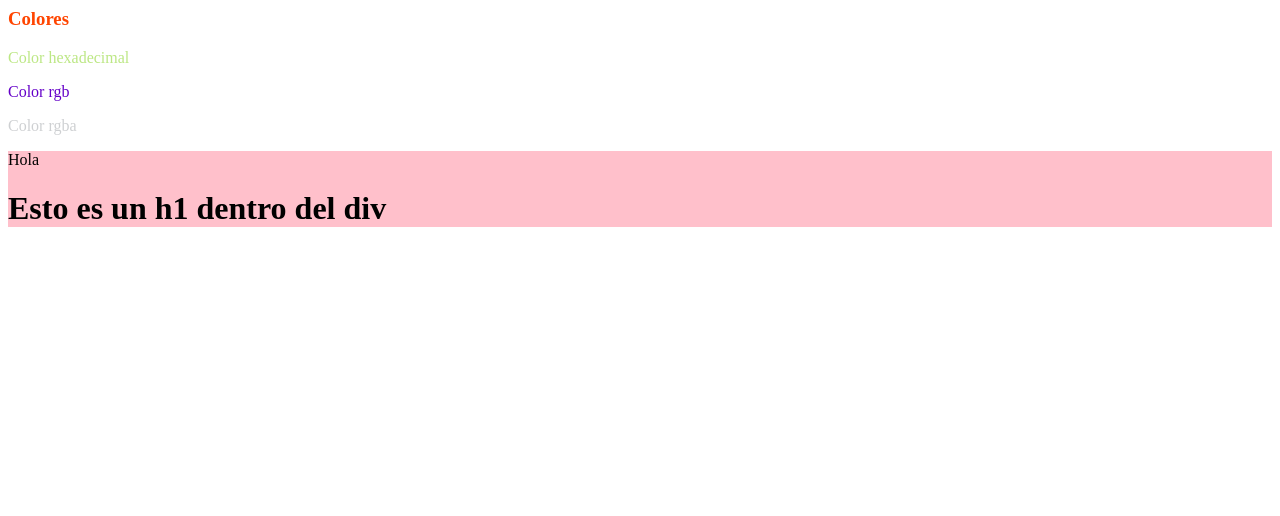
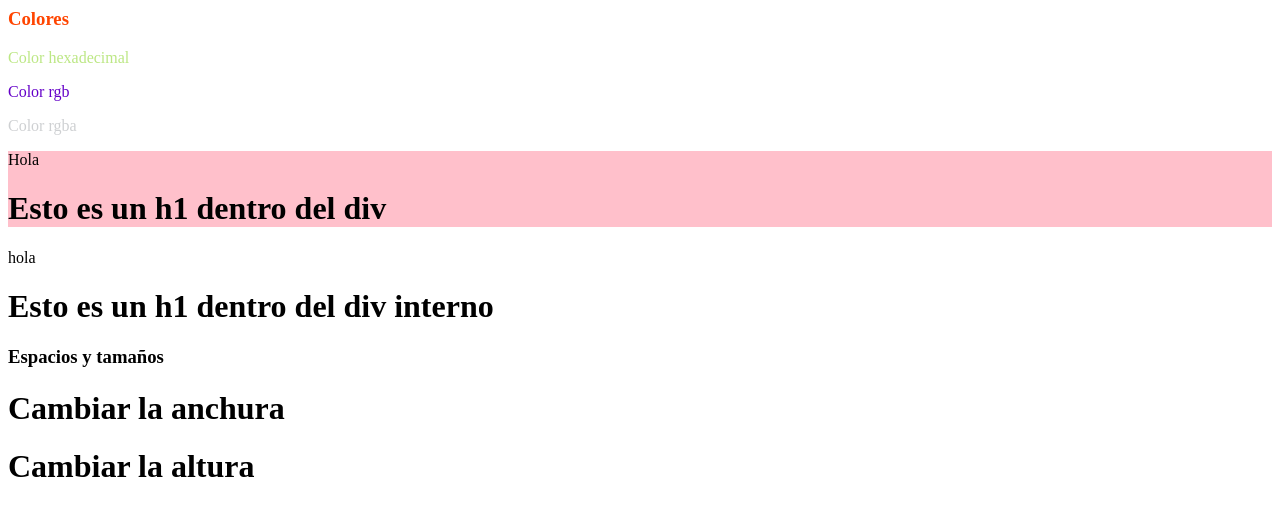
Before and after one commit to viirsilv/Repositoriobootcamp, a plain HTML site: page 04-02-Intro-Css/HTML/introestilos.html in a window 1280 px wide. Drawn offline with Linux system fonts and the light colour scheme; files that its build step writes are made by us from their sources.

Commit message:
Update introestilos.html

```diff
--- a/04-02-Intro-Css/HTML/introestilos.html
+++ b/04-02-Intro-Css/HTML/introestilos.html
@@ -15,5 +15,17 @@
     <div class="fondo">
       <p>Hola</p>
       <h1>Esto es un h1 dentro del div</h1>
-  </body>
+    </div>
+    <div class="fondo-interno">
+      <p>hola</p>
+      <h1>Esto es un h1 dentro del div interno</h1>
+    </div>
+    <h3>Espacios y tamaños</h3>
+    <div class="ancho">
+      <h1>Cambiar la anchura</h1>
+    </div>
+    <div class="alto">
+      <h1>Cambiar la altura</h1>
+    </div>
+      </body>
 </html>
```
